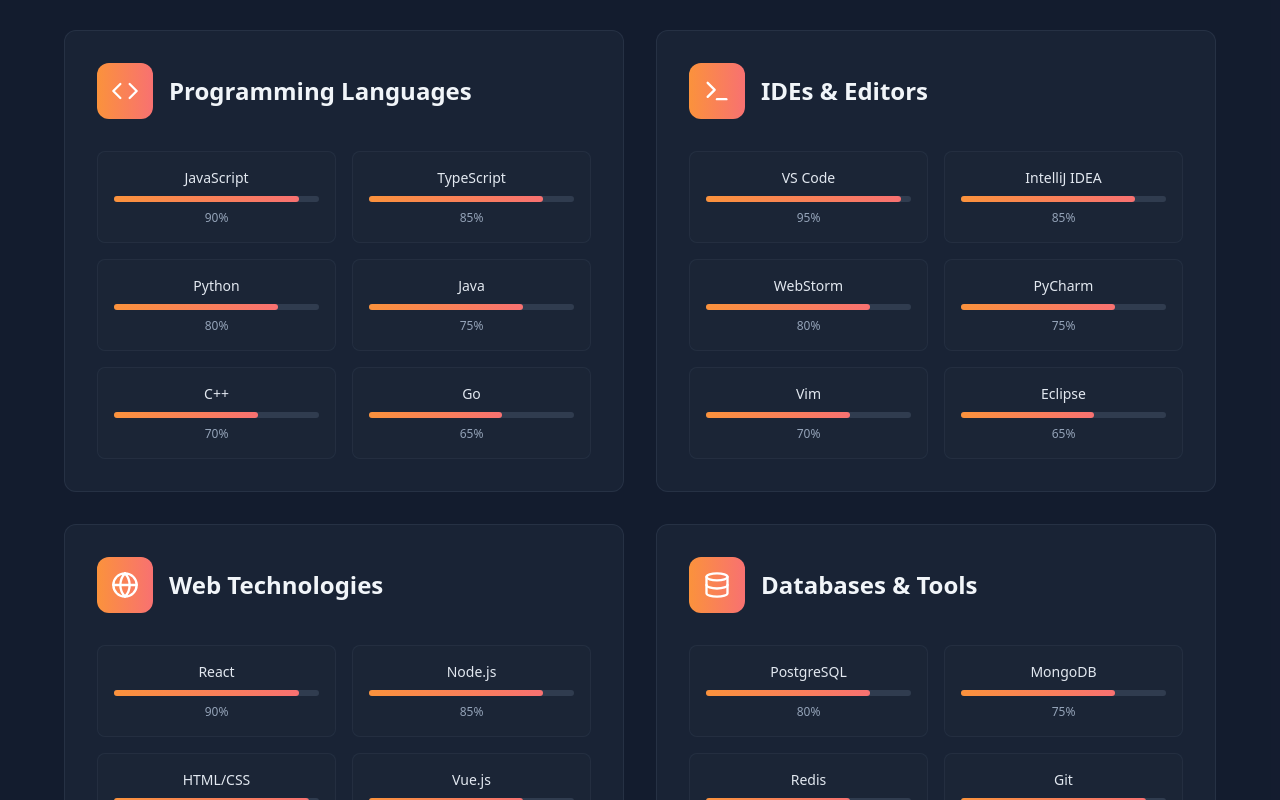
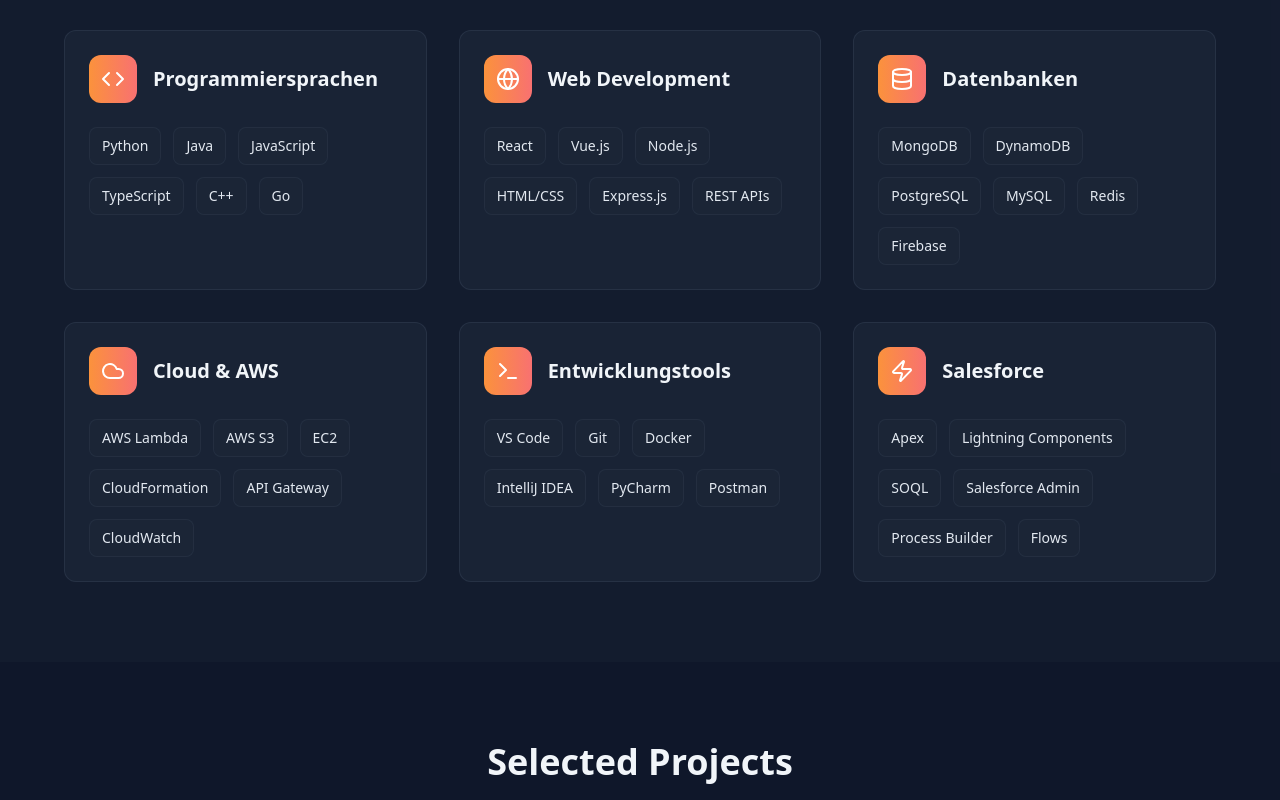
Before and after one commit to SacherKimberly/codeby.kim, a React (Vite) app: page / in a window 1280 px wide. Shown: the part 1560-2360 px from the top of the page. Built offline with nearby package versions, Linux system fonts and the light colour scheme.

Commit message:
Refactor skills display
Updated the skills section to remove percentage indicators and include Python, Java, web development, Vue.js, AWS, DynamoDB, MongoDB, and Salesforce.

```diff
--- a/src/components/Skills.tsx
+++ b/src/components/Skills.tsx
@@ -1,56 +1,38 @@
 
 import React from 'react';
-import { Code, Database, Globe, Palette, Terminal, Zap } from 'lucide-react';
+import { Code, Database, Globe, Palette, Terminal, Zap, Cloud } from 'lucide-react';
 
 const Skills = () => {
   const skillCategories = [
     {
-      title: "Programming Languages",
+      title: "Programmiersprachen",
       icon: Code,
-      skills: [
-        { name: "JavaScript", level: 90 },
-        { name: "TypeScript", level: 85 },
-        { name: "Python", level: 80 },
-        { name: "Java", level: 75 },
-        { name: "C++", level: 70 },
-        { name: "Go", level: 65 }
-      ]
+      skills: ["Python", "Java", "JavaScript", "TypeScript", "C++", "Go"]
     },
     {
-      title: "IDEs & Editors",
-      icon: Terminal,
-      skills: [
-        { name: "VS Code", level: 95 },
-        { name: "IntelliJ IDEA", level: 85 },
-        { name: "WebStorm", level: 80 },
-        { name: "PyCharm", level: 75 },
-        { name: "Vim", level: 70 },
-        { name: "Eclipse", level: 65 }
-      ]
+      title: "Web Development",
+      icon: Globe,
+      skills: ["React", "Vue.js", "Node.js", "HTML/CSS", "Express.js", "REST APIs"]
     },
     {
-      title: "Web Technologies",
-      icon: Globe,
-      skills: [
-        { name: "React", level: 90 },
-        { name: "Node.js", level: 85 },
-        { name: "HTML/CSS", level: 95 },
-        { name: "Vue.js", level: 75 },
-        { name: "Express.js", level: 80 },
-        { name: "GraphQL", level: 70 }
-      ]
+      title: "Datenbanken",
+      icon: Database,
+      skills: ["MongoDB", "DynamoDB", "PostgreSQL", "MySQL", "Redis", "Firebase"]
     },
     {
-      title: "Databases & Tools",
-      icon: Database,
-      skills: [
-        { name: "PostgreSQL", level: 80 },
-        { name: "MongoDB", level: 75 },
-        { name: "Redis", level: 70 },
-        { name: "Git", level: 90 },
-        { name: "Docker", level: 75 },
-        { name: "AWS", level: 65 }
-      ]
+      title: "Cloud & AWS",
+      icon: Cloud,
+      skills: ["AWS Lambda", "AWS S3", "EC2", "CloudFormation", "API Gateway", "CloudWatch"]
+    },
+    {
+      title: "Entwicklungstools",
+      icon: Terminal,
+      skills: ["VS Code", "Git", "Docker", "IntelliJ IDEA", "PyCharm", "Postman"]
+    },
+    {
+      title: "Salesforce",
+      icon: Zap,
+      skills: ["Apex", "Lightning Components", "SOQL", "Salesforce Admin", "Process Builder", "Flows"]
     }
   ];
 
@@ -63,40 +45,31 @@ const Skills = () => {
           </h2>
           <p className="text-lg text-slate-400 max-w-3xl mx-auto">
             Eine umfassende Übersicht meiner technischen Expertise in verschiedenen Programmiersprachen,
-            Entwicklungsumgebungen und modernen Web-Technologien.
+            Web-Technologien, Datenbanken und Cloud-Plattformen.
           </p>
         </div>
 
-        <div className="grid grid-cols-1 lg:grid-cols-2 gap-8">
+        <div className="grid grid-cols-1 md:grid-cols-2 lg:grid-cols-3 gap-8">
           {skillCategories.map((category, categoryIndex) => (
             <div
               key={category.title}
-              className="bg-slate-700/20 rounded-xl p-8 border border-slate-600/30 hover:border-orange-400/50 transition-all duration-300 group"
+              className="bg-slate-700/20 rounded-xl p-6 border border-slate-600/30 hover:border-orange-400/50 transition-all duration-300 group"
             >
-              <div className="flex items-center mb-8">
-                <div className="w-14 h-14 bg-gradient-to-r from-orange-400 to-red-400 rounded-xl flex items-center justify-center mr-4 group-hover:scale-110 transition-transform duration-300">
-                  <category.icon className="w-7 h-7 text-white" />
+              <div className="flex items-center mb-6">
+                <div className="w-12 h-12 bg-gradient-to-r from-orange-400 to-red-400 rounded-xl flex items-center justify-center mr-4 group-hover:scale-110 transition-transform duration-300">
+                  <category.icon className="w-6 h-6 text-white" />
                 </div>
-                <h3 className="text-2xl font-semibold text-slate-100">{category.title}</h3>
+                <h3 className="text-xl font-semibold text-slate-100">{category.title}</h3>
               </div>
 
-              <div className="grid grid-cols-2 gap-4">
+              <div className="flex flex-wrap gap-3">
                 {category.skills.map((skill, skillIndex) => (
-                  <div
-                    key={skill.name}
-                    className="bg-slate-800/40 rounded-lg p-4 border border-slate-600/20 hover:border-orange-400/30 transition-all duration-200 hover:transform hover:scale-105"
+                  <span
+                    key={skill}
+                    className="px-3 py-2 bg-slate-800/40 text-slate-200 rounded-lg text-sm font-medium border border-slate-600/20 hover:border-orange-400/40 hover:bg-slate-700/40 transition-all duration-200"
                   >
-                    <div className="flex flex-col items-center text-center">
-                      <span className="text-slate-200 font-medium text-sm mb-2">{skill.name}</span>
-                      <div className="w-full bg-slate-600/50 rounded-full h-1.5 mb-2">
-                        <div
-                          className="bg-gradient-to-r from-orange-400 to-red-400 h-1.5 rounded-full transition-all duration-1000 ease-out"
-                          style={{ width: `${skill.level}%` }}
-                        ></div>
-                      </div>
-                      <span className="text-slate-400 text-xs">{skill.level}%</span>
-                    </div>
-                  </div>
+                    {skill}
+                  </span>
                 ))}
               </div>
             </div>
```
